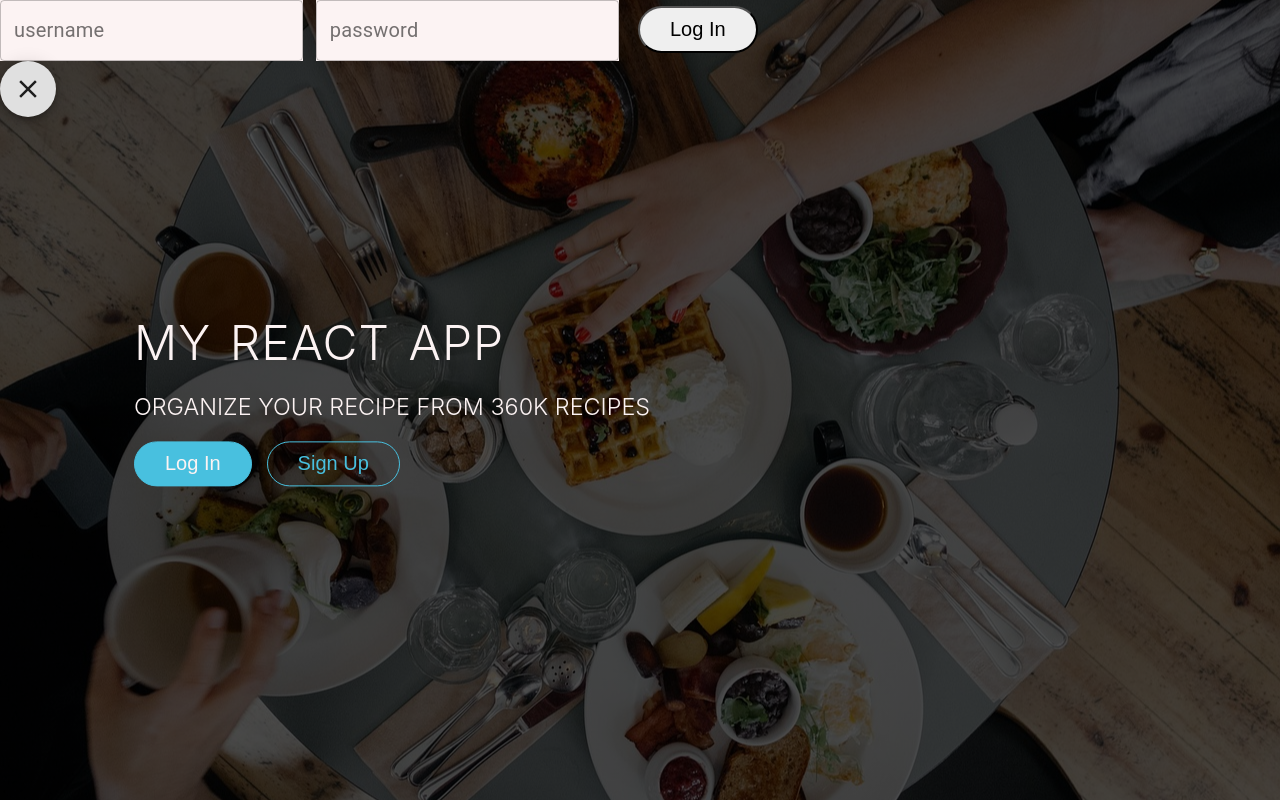
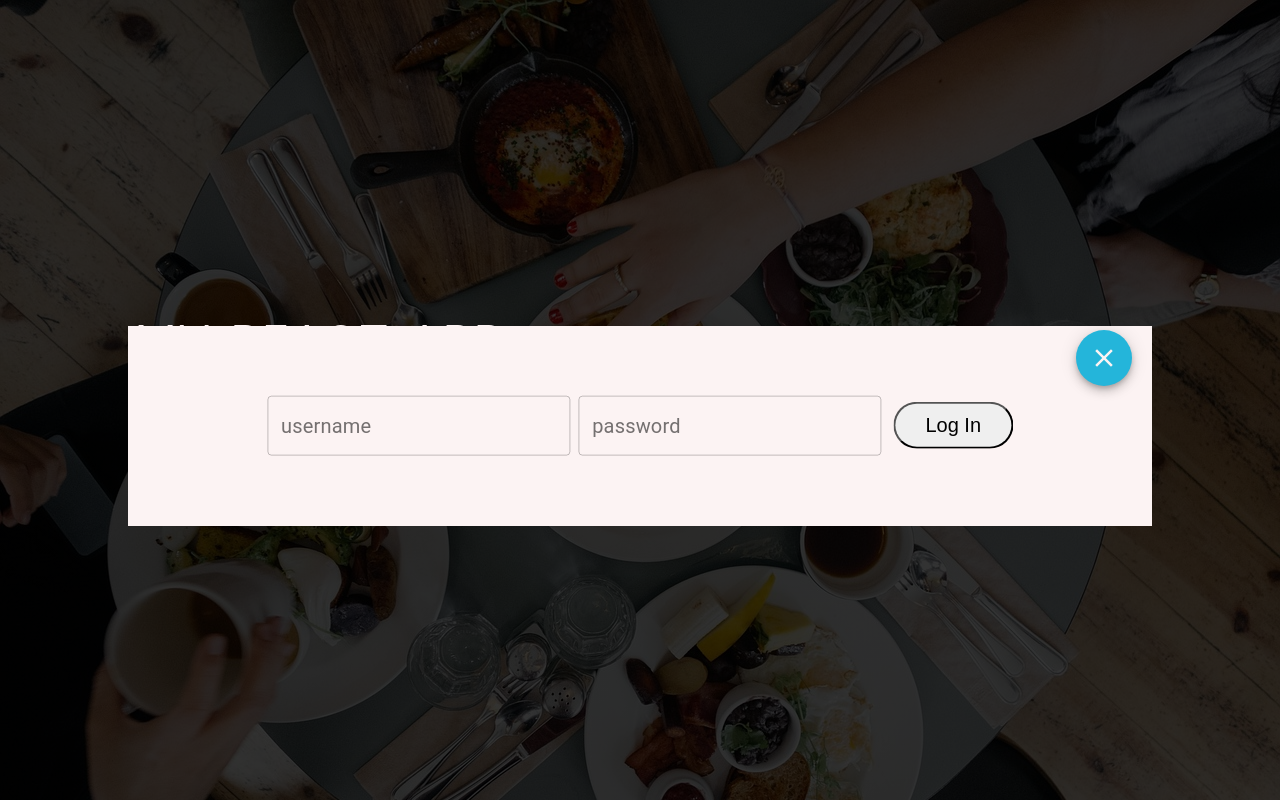
Before and after one commit to yukijina/react-project-recipes-client, a React (Create React App) app: page /login in a window 1280 px wide. Built offline with nearby package versions, Linux system fonts and the light colour scheme; no server answers.

Commit message:
update css for Login, Signup

```diff
--- a/src/App.css
+++ b/src/App.css
@@ -76,6 +76,7 @@ h1 {
   margin-bottom: 2%;
 }
 
+
 /* NavBar */
 .main-nav {
   float: right;
@@ -113,6 +114,46 @@ h1 {
   left: 50%;
   transform: translate(-50%, -50%);
 }
+
+/* Login */
+.Login,
+.Signup {
+  background-image: linear-gradient(rgba(0, 0, 0, 0.8), rgba(0, 0, 0, 0.8)),url(./images/breakfast.jpg);
+  height: 100vh;
+}
+
+.Login form,
+.Signup form {
+  position: absolute;
+  top: 50%;
+  left: 50%;
+  transform: translate(-50%, -50%);
+  margin:2% auto;
+  padding: 2%;
+  background-color: #FCF3F3;
+  width: 80%;
+  height: 200px;
+  text-align: center;
+}
+
+.Login form section,
+.Signup form section {
+  position: absolute;
+  top: 50%;
+  left: 50%;
+  transform: translate(-50%, -50%);
+  width: 80%;
+}
+
+.Login .closeBtn,
+.Signup .closeBtn {
+  position: absolute;
+  top: 2%;
+  right: 2%;
+  color: #FCF3F3;
+  background-color: #24b5da;
+}
+
 
 /*----BUTTONS-----*/
 button {
```
